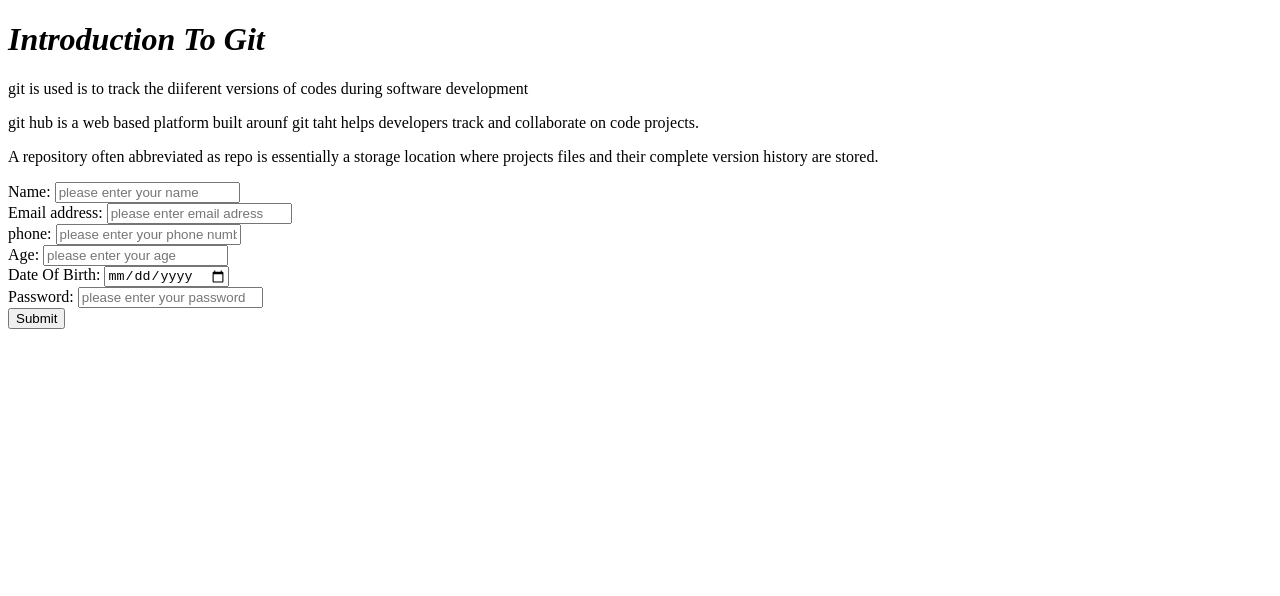
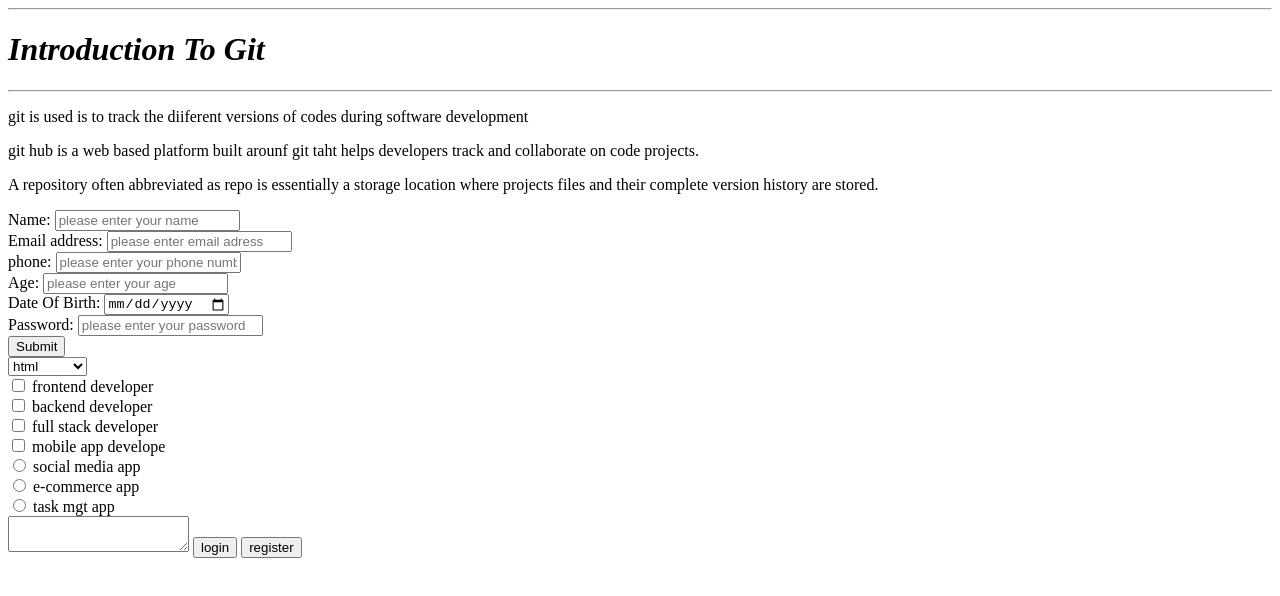
Before and after one commit to devjuwon/my-favorite-website, a plain HTML site: page index.html in a window 1280 px wide. Drawn offline with Linux system fonts and the light colour scheme.

Commit message:
4 elements updated

```diff
--- a/index.html
+++ b/index.html
@@ -7,7 +7,9 @@
 </head>
 <body>
     <!--heading tags -->
+    <hr>
     <h1> <em>Introduction To Git</em></h1>
+    <hr>
     <p> git is used is to track the diiferent versions of codes during software development</p>
     <p> git hub is a web based platform built arounf git taht helps developers track and collaborate on code projects.</p>
     <p> A repository often abbreviated as repo is essentially a storage location where projects files and their complete version history are stored.</p>
@@ -39,5 +41,50 @@
         <input type="password" placeholder="please enter your password"><br>
         <input type="submit">
     </form>
+    <form action="">
+        <select name="" id="">
+            <option value="">
+                html
+            </option>
+            <option value="">
+                css
+            </option>
+            <option value="">
+                javascript
+            </option>
+            <option value="">
+                database
+            </option>
+        </select>
+        <div>
+            <input type="checkbox">
+            <label for="">frontend developer</label><br>
+
+            <input type="checkbox">
+            <label for="">backend developer</label><br>
+
+            <input type="checkbox">
+            <label for="">full stack developer</label><br>
+
+            <input type="checkbox">
+            <label for="">mobile app develope</label><br>
+        </div>
+
+        <div>
+            <input type="radio">
+            <label for="">social media app</label><br>
+
+            <input type="radio">
+            <label for="">e-commerce app</label><br>
+
+            <input type="radio">
+            <label for="">task mgt app</label><br>
+        </div>
+        <textarea name="" id=""></textarea>
+
+        <button>login</button>
+        <button>register</button>
+
+    </form>
 </body>
 </html>
```
